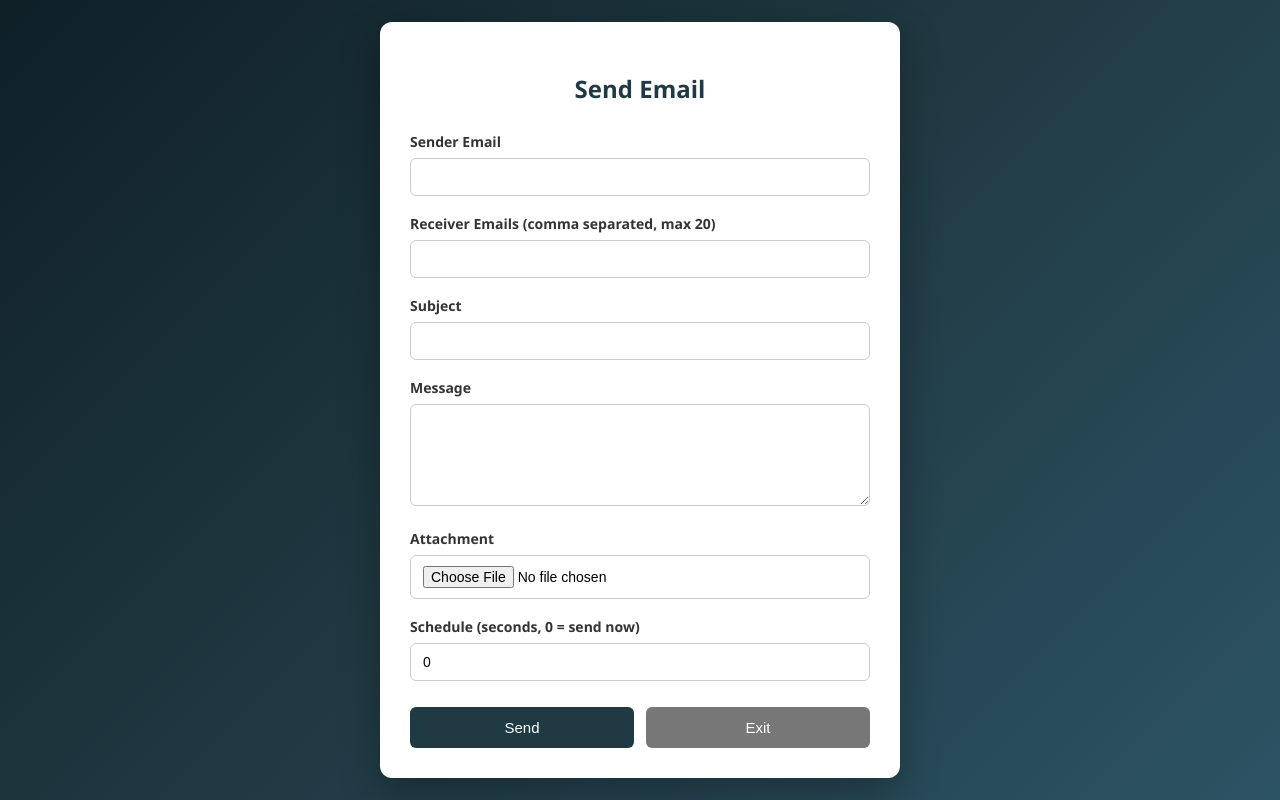
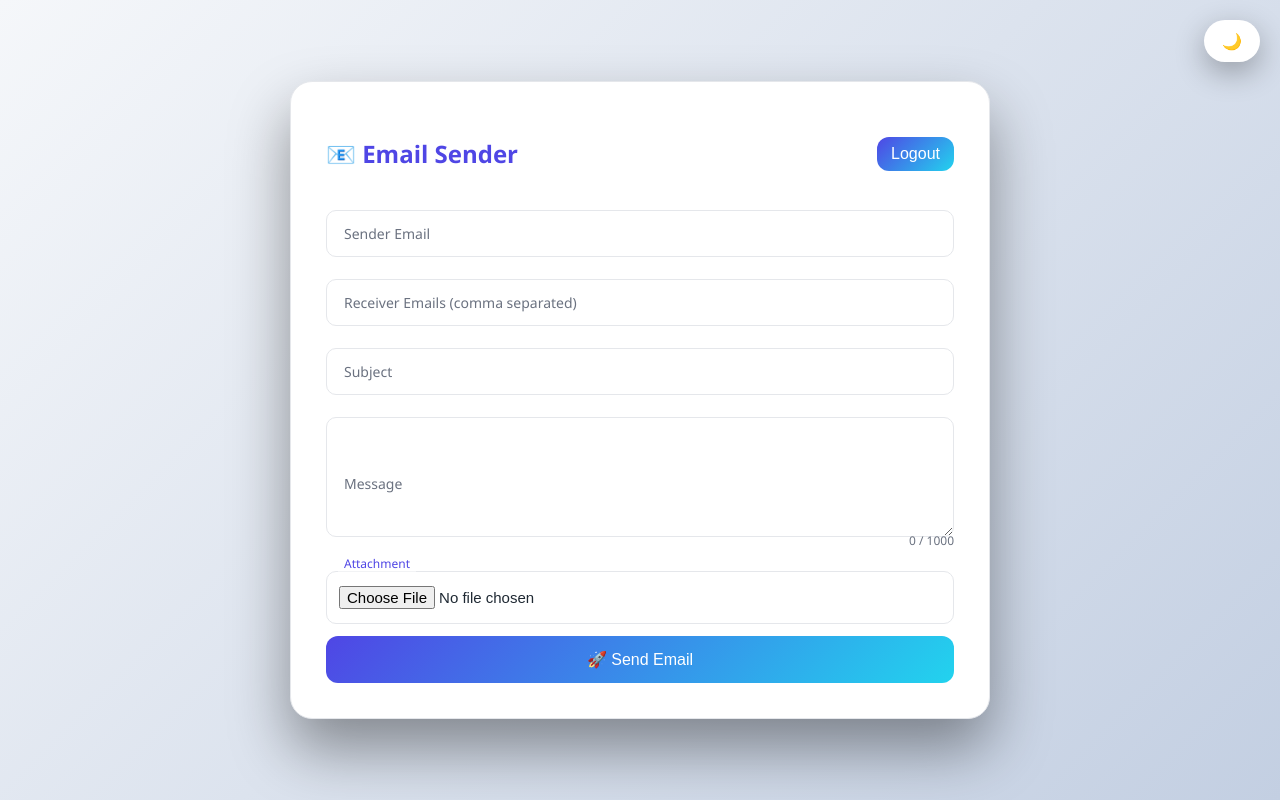
Before and after one commit to NGamaniprasad/Fast_Api_Chat, a FastAPI app: template templates/chat.html in a window 1280 px wide. Run offline with FastAPI, Linux system fonts and the light colour scheme; the template is opened without the code that fills it, so the values that code supplies are empty.

Commit message:
Refactor chat.html for email sender interface

```diff
--- a/templates/chat.html
+++ b/templates/chat.html
@@ -1,173 +1,235 @@
-<!--<!DOCTYPE html>-->
-<!--<html>-->
-<!--<head>-->
-<!--    <title>Send Mail</title>-->
-<!--</head>-->
-<!--<body>-->
-<!--    <h2>Send Email</h2>-->
-
-<!--    <form action="/send" method="post" enctype="multipart/form-data">-->
-<!--        <label>Sender Email</label><br>-->
-<!--        <input type="email" name="sender" required><br><br>-->
-
-<!--        <label>Receiver Emails (comma separated, max 20)</label><br>-->
-<!--        <input type="text" name="receivers" required><br><br>-->
-
-<!--        <label>Subject</label><br>-->
-<!--        <input type="text" name="subject" required><br><br>-->
-
-<!--        <label>Message</label><br>-->
-<!--        <textarea name="message" rows="5" required></textarea><br><br>-->
-
-<!--        <label>Attachment</label><br>-->
-<!--        <input type="file" name="file"><br><br>-->
-
-<!--        <label>Schedule (seconds, 0 = send now)</label><br>-->
-<!--        <input type="number" name="schedule" value="0"><br><br>-->
-
-<!--        <button type="submit">Send</button>-->
-<!--        <button type="button" onclick="window.location='/'">Exit</button>-->
-<!--    </form>-->
-<!--</body>-->
-<!--</html>-->
-
-
 <!DOCTYPE html>
 <html lang="en">
 <head>
 <meta charset="UTF-8">
-<link rel="icon" type="image/jpg" href="/data.jpg">
-    <!-- Viewport -->
 <meta name="viewport" content="width=device-width, initial-scale=1.0">
-
-    <title>Send Mail</title>
+<title>Email Sender</title>
 
 <style>
-        * {
-            box-sizing: border-box;
+:root {
+    --bg: linear-gradient(135deg, #f5f7fa, #c3cfe2);
+    --card: #ffffff;
+    --text: #1f2933;
+    --muted: #6b7280;
+    --primary: #4f46e5;
+    --secondary: #22d3ee;
+    --border: #e5e7eb;
 }
+
+body.dark {
+    --bg: linear-gradient(135deg, #020617, #0f172a);
+    --card: rgba(255,255,255,0.08);
+    --text: #f9fafb;
+    --muted: #9ca3af;
+    --primary: #22d3ee;
+    --secondary: #38bdf8;
+    --border: rgba(255,255,255,0.15);
+}
+
+* { box-sizing: border-box; }
 
 body {
     margin: 0;
-            font-family: "Segoe UI", Tahoma, sans-serif;
-            background: linear-gradient(135deg, #0f2027, #203a43, #2c5364);
+    font-family: "Segoe UI", sans-serif;
+    background: var(--bg);
     min-height: 100vh;
     display: flex;
     justify-content: center;
     align-items: center;
-            padding: 20px;
+    color: var(--text);
+    transition: 0.4s;
+}
+
+.theme-toggle {
+    position: fixed;
+    top: 20px;
+    right: 20px;
+    background: var(--card);
+    padding: 10px 18px;
+    border-radius: 30px;
+    cursor: pointer;
+    box-shadow: 0 10px 30px rgba(0,0,0,0.3);
 }
 
 .container {
-            background: #ffffff;
     width: 100%;
-            max-width: 520px;
-            padding: 30px;
-            border-radius: 12px;
-            box-shadow: 0 15px 40px rgba(0,0,0,0.3);
+    max-width: 700px;
+    background: var(--card);
+    backdrop-filter: blur(20px);
+    border-radius: 22px;
+    padding: 35px;
+    box-shadow: 0 30px 60px rgba(0,0,0,0.4);
+    border: 1px solid var(--border);
 }
 
-        h2 {
-            text-align: center;
-            margin-bottom: 25px;
-            color: #203a43;
+.header {
+    display: flex;
+    justify-content: space-between;
+    align-items: center;
+    margin-bottom: 20px;
 }
 
-        label {
-            font-weight: 600;
-            font-size: 14px;
-            color: #333;
+.header h2 {
+    color: var(--primary);
 }
 
-        input,
-        textarea {
-            width: 100%;
-            padding: 10px 12px;
-            margin-top: 6px;
-            margin-bottom: 16px;
-            border-radius: 6px;
-            border: 1px solid #ccc;
-            font-size: 14px;
+.field {
+    position: relative;
+    margin-bottom: 22px;
 }
 
-        input:focus,
-        textarea:focus {
-            outline: none;
-            border-color: #203a43;
+.field input,
+.field textarea {
+    width: 100%;
+    padding: 14px 12px;
+    border-radius: 10px;
+    border: 1px solid var(--border);
+    background: transparent;
+    color: var(--text);
+    font-size: 15px;
 }
 
-        textarea {
-            resize: vertical;
+.field textarea { resize: vertical; }
+
+.field label {
+    position: absolute;
+    left: 12px;
+    top: 50%;
+    transform: translateY(-50%);
+    color: var(--muted);
+    font-size: 14px;
+    transition: 0.3s;
+    pointer-events: none;
+    background: var(--card);
+    padding: 0 6px;
 }
 
-        .btn-group {
-            display: flex;
-            gap: 12px;
-            margin-top: 10px;
+.field input:focus + label,
+.field textarea:focus + label,
+.field input:not(:placeholder-shown) + label,
+.field textarea:not(:placeholder-shown) + label {
+    top: -8px;
+    font-size: 12px;
+    color: var(--primary);
+}
+
+.file-preview {
+    font-size: 13px;
+    color: var(--muted);
+    margin-top: -10px;
+    margin-bottom: 15px;
+}
+
+.counter {
+    text-align: right;
+    font-size: 12px;
+    color: var(--muted);
+    margin-top: -10px;
 }
 
 button {
-            flex: 1;
-            padding: 12px;
+    width: 100%;
+    padding: 14px;
+    background: linear-gradient(135deg, var(--primary), var(--secondary));
+    color: white;
     border: none;
-            border-radius: 6px;
-            font-size: 15px;
+    border-radius: 12px;
+    font-size: 16px;
     cursor: pointer;
-            transition: 0.3s;
 }
 
-        .send-btn {
-            background: #203a43;
-            color: #ffffff;
+button:hover {
+    transform: translateY(-2px);
+    box-shadow: 0 12px 30px rgba(0,0,0,0.4);
 }
 
-        .send-btn:hover {
-            background: #162d35;
+.toast {
+    position: fixed;
+    bottom: 30px;
+    right: 30px;
+    background: var(--card);
+    padding: 14px 22px;
+    border-radius: 12px;
+    display: none;
+    box-shadow: 0 10px 30px rgba(0,0,0,0.4);
 }
 
-        .exit-btn {
-            background: #777;
-            color: #ffffff;
-        }
-
-        .exit-btn:hover {
-            background: #555;
-        }
 </style>
 </head>
 
 <body>
 
+<div class="theme-toggle" onclick="toggleTheme()">🌙</div>
+
 <div class="container">
-        <h2>Send Email</h2>
-
-        <form action="/send" method="post" enctype="multipart/form-data">
-
-            <label>Sender Email</label>
-            <input type="email" name="sender" required>
-
-            <label>Receiver Emails (comma separated, max 20)</label>
-            <input type="text" name="receivers" required>
-
-            <label>Subject</label>
-            <input type="text" name="subject" required>
-
-            <label>Message</label>
-            <textarea name="message" rows="5" required></textarea>
-
-            <label>Attachment</label>
-            <input type="file" name="file">
-
-            <label>Schedule (seconds, 0 = send now)</label>
-            <input type="number" name="schedule" value="0" min="0">
-
-            <div class="btn-group">
-                <button type="submit" class="send-btn">Send</button>
-                <button type="button" class="exit-btn" onclick="window.location='/'">Exit</button>
+    <div class="header">
+        <h2>📧 Email Sender</h2>
+        <button style="width:auto;padding:8px 14px;" onclick="window.location='/'">Logout</button>
     </div>
 
+    <form action="/send" method="post" enctype="multipart/form-data" onsubmit="sendAnim()">
+
+        <div class="field">
+            <input type="email" name="sender" required placeholder=" ">
+            <label>Sender Email</label>
+        </div>
+
+        <div class="field">
+            <input type="text" name="receivers" required placeholder=" ">
+            <label>Receiver Emails (comma separated)</label>
+        </div>
+
+        <div class="field">
+            <input type="text" name="subject" required placeholder=" ">
+            <label>Subject</label>
+        </div>
+
+        <div class="field">
+            <textarea name="message" rows="5" maxlength="1000" required placeholder=" " oninput="countChars(this)"></textarea>
+            <label>Message</label>
+            <div class="counter" id="counter">0 / 1000</div>
+        </div>
+
+        <div class="field">
+            <input type="file" name="file" onchange="showFile(this)">
+            <label>Attachment</label>
+            <div class="file-preview" id="filePreview"></div>
+        </div>
+
+        <button type="submit">🚀 Send Email</button>
     </form>
 </div>
 
+<div class="toast" id="toast">Sending...</div>
+
+<script>
+function toggleTheme() {
+    document.body.classList.toggle("dark");
+    const icon = document.querySelector(".theme-toggle");
+    icon.textContent = document.body.classList.contains("dark") ? "☀️" : "🌙";
+    localStorage.setItem("theme", document.body.classList.contains("dark") ? "dark" : "light");
+}
+
+if (localStorage.getItem("theme") === "dark") {
+    document.body.classList.add("dark");
+    document.querySelector(".theme-toggle").textContent = "☀️";
+}
+
+function showFile(input) {
+    const preview = document.getElementById("filePreview");
+    preview.textContent = input.files.length ? "📎 " + input.files[0].name : "";
+}
+
+function countChars(el) {
+    document.getElementById("counter").textContent = el.value.length + " / 1000";
+}
+
+function sendAnim() {
+    const toast = document.getElementById("toast");
+    toast.style.display = "block";
+    toast.textContent = "Sending email...";
+}
+</script>
+
 </body>
 </html>
```
Lines whose indentation alone changed are shown as unchanged.
